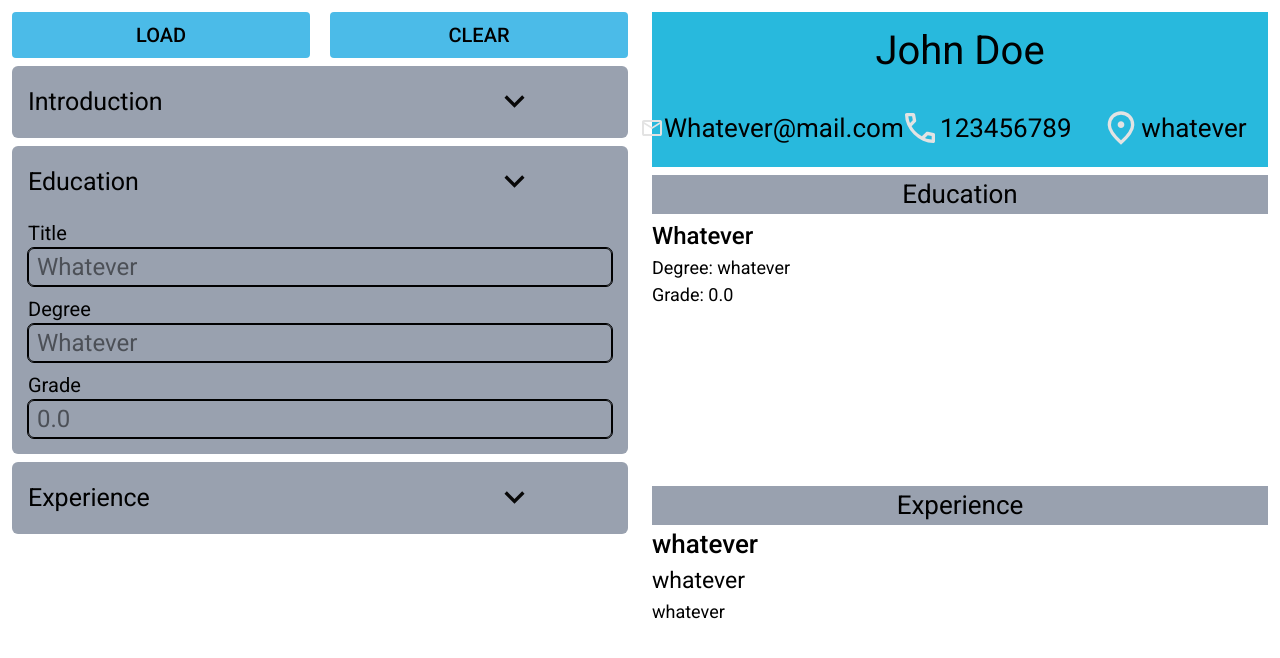
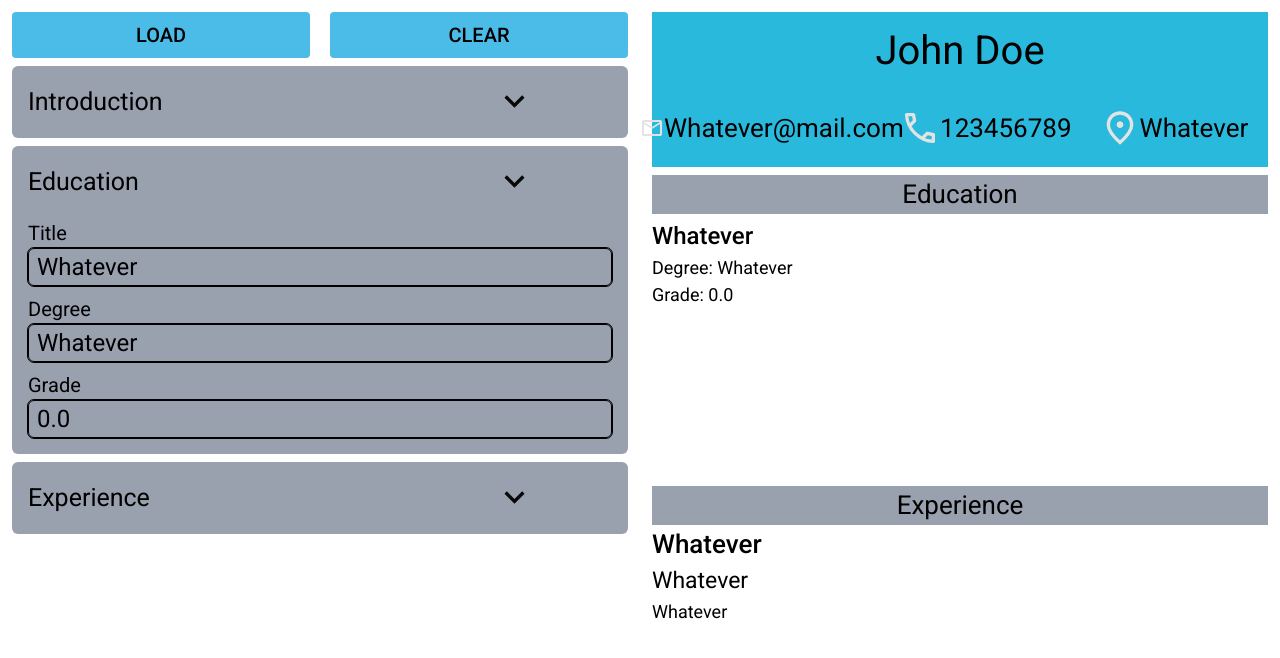
Before and after one commit to Vardhanb07/cv-application, a React (Vite) app: page / in a window 1280 px wide. Both pictures are taken after a click on the picture 514 px from the left and 182 px from the top of the page. Shown: the top 658 px of the page. Built offline with nearby package versions, Linux system fonts and the light colour scheme.

Commit message:
feat: functionality to update content on cv from form inputs

```diff
--- a/src/App.jsx
+++ b/src/App.jsx
@@ -4,13 +4,27 @@ import Edit from "./components/edit/Edit.jsx";
 
 export default function App() {
   const [clear, setClear] = useState(false);
+
   const [introduction, setIntroduction] = useState({
     name: "John Doe",
     mail: "Whatever@mail.com",
     number: "123456789",
-    location: "whatever",
+    location: "Whatever",
   });
+
   const [load, setLoad] = useState(false);
+
+  const [education, setEducation] = useState({
+    title: "Whatever",
+    degree: "Whatever",
+    grade: "0.0",
+  });
+
+  const [experience, setExperience] = useState({
+    title: "Whatever",
+    position: "Whatever",
+    description: "Whatever",
+  });
 
   return (
     <div className="flex flex-row h-screen p-3 gap-6">
@@ -18,11 +32,15 @@ export default function App() {
         clearState={[clear, setClear]}
         introductionState={[introduction, setIntroduction]}
         loadState={[load, setLoad]}
+        educationState={[education, setEducation]}
+        experienceState={[experience, setExperience]}
       />
       <Cv
         clearState={[clear, setClear]}
         introductionState={[introduction, setIntroduction]}
         loadState={[load, setLoad]}
+        educationState={[education, setEducation]}
+        experienceState={[experience, setExperience]}
       />
     </div>
   );
--- a/src/components/cv/Cv.jsx
+++ b/src/components/cv/Cv.jsx
@@ -2,12 +2,12 @@ import Header from "./Header.jsx";
 import Education from "./Education.jsx";
 import Experience from "./Experience.jsx";
 
-export default function Cv({ clearState, introductionState, loadState }) {
+export default function Cv({ clearState, introductionState, loadState, educationState, experienceState }) {
   return (
     <div className="flex-1 flex flex-col">
       <Header clearState={clearState} introductionState={introductionState} loadState={loadState} />
-      <Education clearState={clearState} />
-      <Experience clearState={clearState} />
+      <Education clearState={clearState} loadState={loadState} educationState={educationState} />
+      <Experience clearState={clearState} experienceState={experienceState} />
     </div>
   );
 }
--- a/src/components/cv/Education.jsx
+++ b/src/components/cv/Education.jsx
@@ -1,12 +1,16 @@
 import Subedu from "./Subedu.jsx";
 
-export default function Education({ clearState }) {
+export default function Education({ clearState, loadState, educationState }) {
   return (
     <div className="flex-2">
       <div className="flex justify-center items-center bg-gray-400 mt-2">
         <h1 className="text-[26px] font-roboto">Education</h1>
       </div>
-      <Subedu title="Whatever" degree="whatever" grade="0.0" />
+      <Subedu
+        title={educationState[0].title}
+        degree={educationState[0].degree}
+        grade={educationState[0].grade}
+      />
     </div>
   );
 }
--- a/src/components/cv/Experience.jsx
+++ b/src/components/cv/Experience.jsx
@@ -1,12 +1,12 @@
 import Subexp from "./Subexp.jsx"
 
-export default function Experience({ clearState }) {
+export default function Experience({ clearState, experienceState }) {
   return (
     <div className="flex-2">
       <div className="flex justify-center items-center mt-2 bg-gray-400 font-roboto">
         <h1 className="text-[26px]">Experience</h1>
       </div>
-      <Subexp title="whatever" position="whatever" description="whatever"/>
+      <Subexp title={experienceState[0].title} position={experienceState[0].position} description={experienceState[0].description} />
     </div>
   )
 }
--- a/src/components/edit/Edit.jsx
+++ b/src/components/edit/Edit.jsx
@@ -2,7 +2,7 @@ import Introduction from "./Introduction.jsx";
 import Education from "./Education.jsx";
 import Experience from "./Experience.jsx";
 
-export default function Edit({ clearState, introductionState, loadState }) {
+export default function Edit({ clearState, introductionState, loadState, educationState, experienceState }) {
   return (
     <div className="flex-1">
       <div className="flex flex-row gap-5 ">
@@ -28,8 +28,8 @@ export default function Edit({ clearState, introductionState, loadState }) {
         </button>
       </div>
       <Introduction introductionState={introductionState} />
-      <Education />
-      <Experience />
+      <Education educationState={educationState} />
+      <Experience experienceState={experienceState} />
     </div>
   );
 }
--- a/src/components/edit/Education.jsx
+++ b/src/components/edit/Education.jsx
@@ -1,7 +1,7 @@
 import { useState } from "react";
 import arrowDown from "../../assets/arrow-down.svg";
 
-export default function Education() {
+export default function Education({ educationState }) {
   const [display, setDisplay] = useState("hidden");
   return (
     <div className="bg-gray-400 rounded-md p-2 mt-2 mb-2">
@@ -20,14 +20,21 @@ export default function Education() {
       </div>
       <form className={"flex-col m-2 gap-2 " + display}>
         <div className="flex-1 flex flex-col font-roboto">
-          <label htmlFor="name" className="text-[20px]">
+          <label htmlFor="title" className="text-[20px]">
             Title
           </label>
           <input
             type="text"
-            id="name"
-            placeholder="Whatever"
+            id="title"
             className="outline-1 text-[24px] border rounded-md pl-2"
+            onChange={(e) => {
+              let newObj = {
+                ...educationState[0],
+                title: e.target.value,
+              };
+              educationState[1](newObj);
+            }}
+            value={educationState[0].title}
           />
         </div>
         <div className="flex-1 flex flex-col font-roboto">
@@ -37,8 +44,15 @@ export default function Education() {
           <input
             type="text"
             id="degree"
-            placeholder="Whatever"
             className="outline-1 text-[24px] border rounded-md pl-2"
+            onChange={(e) => {
+              let newObj = {
+                ...educationState[0],
+                degree: e.target.value,
+              };
+              educationState[1](newObj);
+            }}
+            value={educationState[0].degree}
           />
         </div>
         <div className="flex-1 flex flex-col font-roboto">
@@ -48,8 +62,15 @@ export default function Education() {
           <input
             type="text"
             id="grade"
-            placeholder="0.0"
             className="outline-1 text-[24px] border rounded-md pl-2"
+            onChange={(e) => {
+              let newObj = {
+                ...educationState[0],
+                grade: e.target.value,
+              };
+              educationState[1](newObj);
+            }}
+            value={educationState[0].grade}
           />
         </div>
       </form>
--- a/src/components/edit/Experience.jsx
+++ b/src/components/edit/Experience.jsx
@@ -1,7 +1,7 @@
 import { useState } from "react";
 import arrowDown from "../../assets/arrow-down.svg";
 
-export default function Education() {
+export default function Education({ experienceState }) {
   const [display, setDisplay] = useState("hidden");
   return (
     <div className="bg-gray-400 rounded-md p-2 mt-2 mb-2">
@@ -26,8 +26,15 @@ export default function Education() {
           <input
             type="text"
             id="title"
-            placeholder="Whatever"
             className="text-[24px] outline-1 border rounded-md pl-2"
+            onChange={(e) => {
+              let newObj = {
+                ...experienceState[0],
+                title: e.target.value,
+              };
+              experienceState[1](newObj);
+            }}
+            value={experienceState[0].title}
           />
         </div>
         <div className="flex-1 flex flex-col font-roboto">
@@ -37,8 +44,15 @@ export default function Education() {
           <input
             type="position"
             id="text"
-            placeholder="Whatever"
             className="outline-1 text-[24px] border pl-2 rounded-md"
+            onChange={(e) => {
+              let newObj = {
+                ...experienceState[0],
+                position: e.target.value,
+              };
+              experienceState[1](newObj);
+            }}
+            value={experienceState[0].position}
           />
         </div>
         <div className="flex-1 flex flex-col font-roboto">
@@ -49,6 +63,14 @@ export default function Education() {
             name="description"
             id="description"
             className="border rounded-md outline-1 p-2 text-[24px]"
+            onChange={(e) => {
+              let newObj = {
+                ...experienceState[0],
+                description: e.target.value,
+              };
+              experienceState[1](newObj);
+            }}
+            value={experienceState[0].description}
           ></textarea>
         </div>
       </form>
```
